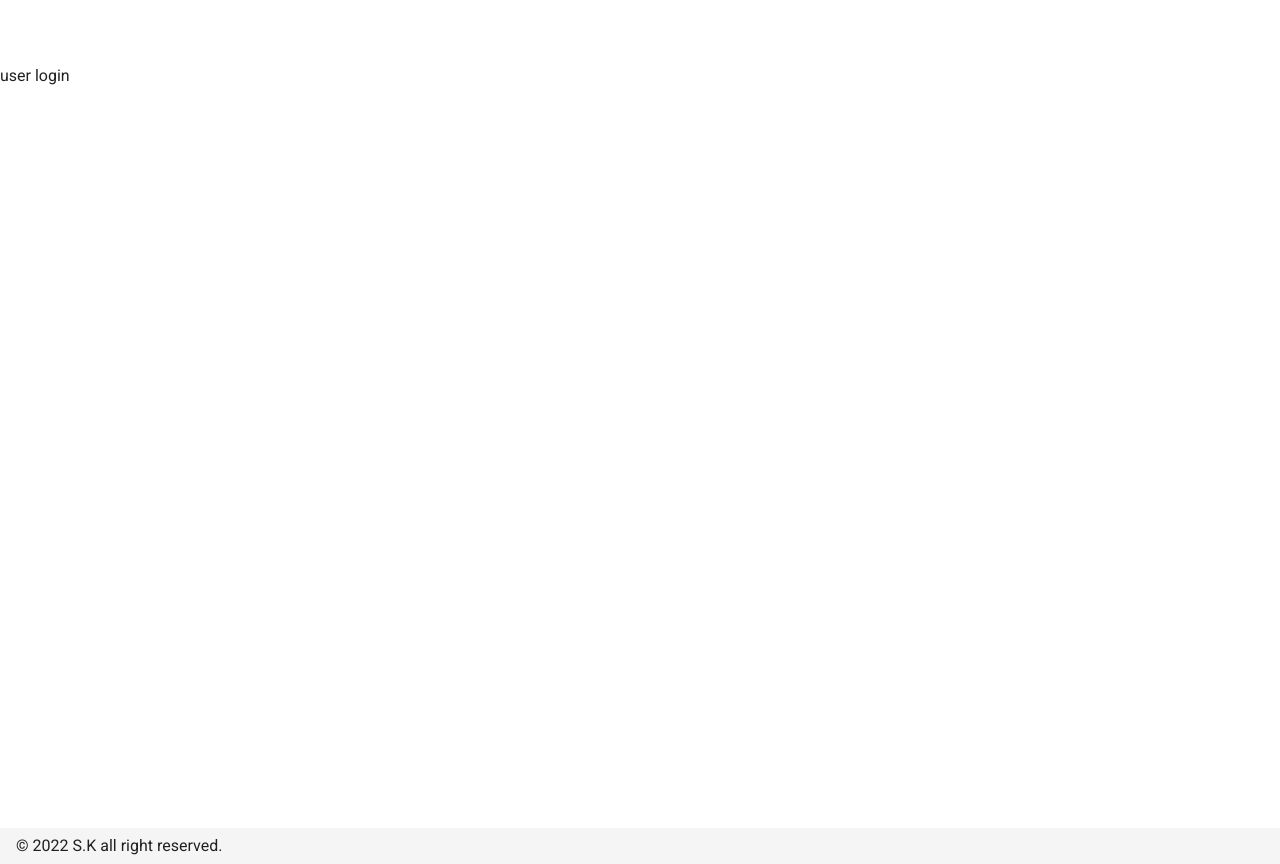
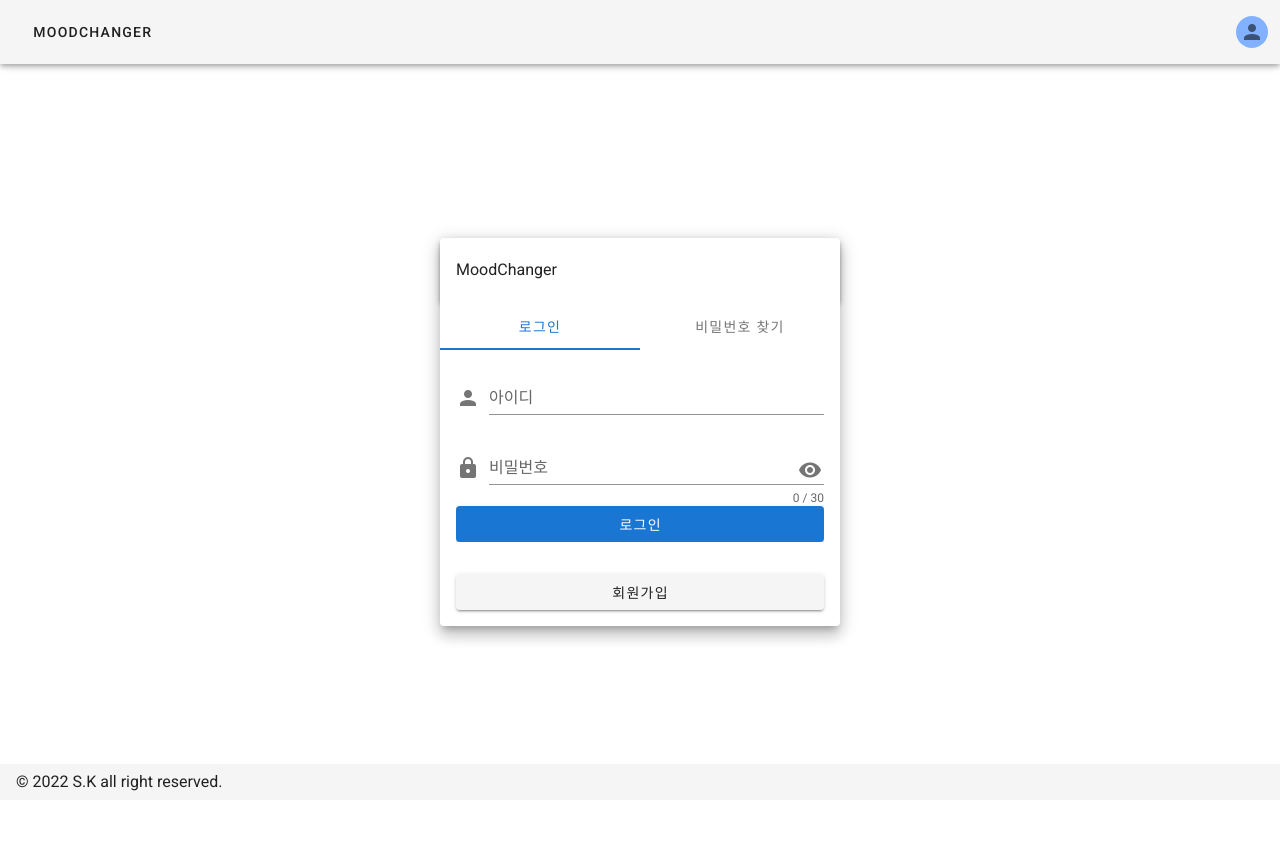
Before and after one commit to MoodChanger/MoodChanger-front, a Nuxt app: page /UserLogin in a window 1280 px wide. After the commit the page ends 800 px from the top, so only its background shows below. Built offline with nearby package versions, Linux system fonts and the light colour scheme.

Commit message:
[#8] 로그인, 비밀번호 폼, 레이아웃 만들기
- 로그인 폼 제작

- 비밀번호 찾기 폼 제작

- 로그인시 이름 보이게 제작

Resolves #8

```diff
--- /dev/null
+++ b/components/auth/FindPwForm.vue
@@ -0,0 +1,16 @@
+<template>
+  <v-form>
+    <!-- InputId 컴포넌트 사용하고 싶지만 중복체크가 있어서 사용 안함 -->
+    <v-text-field label="아이디" prepend-icon="mdi-account" />
+    <v-btn color="primary" block>비밀번호 찾기</v-btn>
+  </v-form>
+</template>
+
+<script>
+export default {
+  name: 'FindPwForm',
+}
+</script>
+
+<style>
+</style>
--- /dev/null
+++ b/components/auth/SignInForm.vue
@@ -0,0 +1,38 @@
+<template>
+  <v-form>
+    <!-- InputId 컴포넌트 사용하고 싶지만 중복체크가 있어서 사용 안함 -->
+    <v-text-field
+      label="아이디"
+      v-model="form.user_id"
+      prepend-icon="mdi-account"
+    />
+    <InputPassword
+      label="비밀번호"
+      v-model="form.user_pw"
+      prepend-icon="mdi-lock"
+      counter="30"
+    />
+    <v-btn color="primary" block>로그인</v-btn>
+  </v-form>
+</template>
+
+<script>
+import InputPassword from '@/components/auth/InputPassword'
+export default {
+  name: 'SignInForm',
+  data() {
+    return {
+      form: {
+        user_id: '',
+        user_pw: '',
+      },
+    }
+  },
+  components: {
+    InputPassword,
+  },
+}
+</script>
+
+<style>
+</style>
--- a/components/layout/MoodUser.vue
+++ b/components/layout/MoodUser.vue
@@ -17,7 +17,12 @@
         ></v-switch>
       </v-card-text>
       <template>
-        <v-card-actions>
+        <v-card-actions class="d-flex flex-column" v-if="isLogin">
+          <!-- <p>{{userName}}님</p> -->
+          <p class="font-weight-bold" block>송상한님</p>
+          <v-btn to="/userlogin" block>로그아웃</v-btn>
+        </v-card-actions>
+        <v-card-actions v-else>
           <v-btn to="/userlogin" block>로그인</v-btn>
         </v-card-actions>
         <v-card-actions>
@@ -35,6 +40,8 @@ export default {
     return {
       isLoading: false,
       cardLodaing: true,
+      isLogin: false,
+      userName: '',
     }
   },
   computed: {
--- a/pages/UserLogin.vue
+++ b/pages/UserLogin.vue
@@ -1,10 +1,51 @@
 <template>
-  <v-app>user login</v-app>
+  <div class="d-flex justify-center align-center" style="height: 100%">
+    <v-card max-width="400" width="100%" elevation="10">
+      <v-toolbar>{{ this.state.title }} </v-toolbar>
+
+      <v-tabs v-model="tabs">
+        <v-tab v-for="(item, index) in items" :key="index" style="flex: 1">{{
+          item
+        }}</v-tab>
+      </v-tabs>
+
+      <v-card-text>
+        <v-tabs-items v-model="tabs">
+          <v-tab-item>
+            <SignInForm />
+          </v-tab-item>
+          <v-tab-item>
+            <FindPwForm />
+          </v-tab-item>
+        </v-tabs-items>
+      </v-card-text>
+      <v-card-text>
+        <v-btn to="/userjoin" block>회원가입</v-btn>
+      </v-card-text>
+    </v-card>
+  </div>
 </template>
 
 <script>
+import { mapState } from 'vuex'
+import SignInForm from '@/components/auth/SignInForm'
+import FindPwForm from '@/components/auth/FindPwForm'
+
 export default {
-  name: "UserJoin"
+  name: 'UserJoin',
+  data() {
+    return {
+      tabs: 0,
+      items: ['로그인', '비밀번호 찾기'],
+    }
+  },
+  components: {
+    SignInForm,
+    FindPwForm,
+  },
+  computed: {
+    ...mapState(['state']),
+  },
 }
 </script>
 
```
